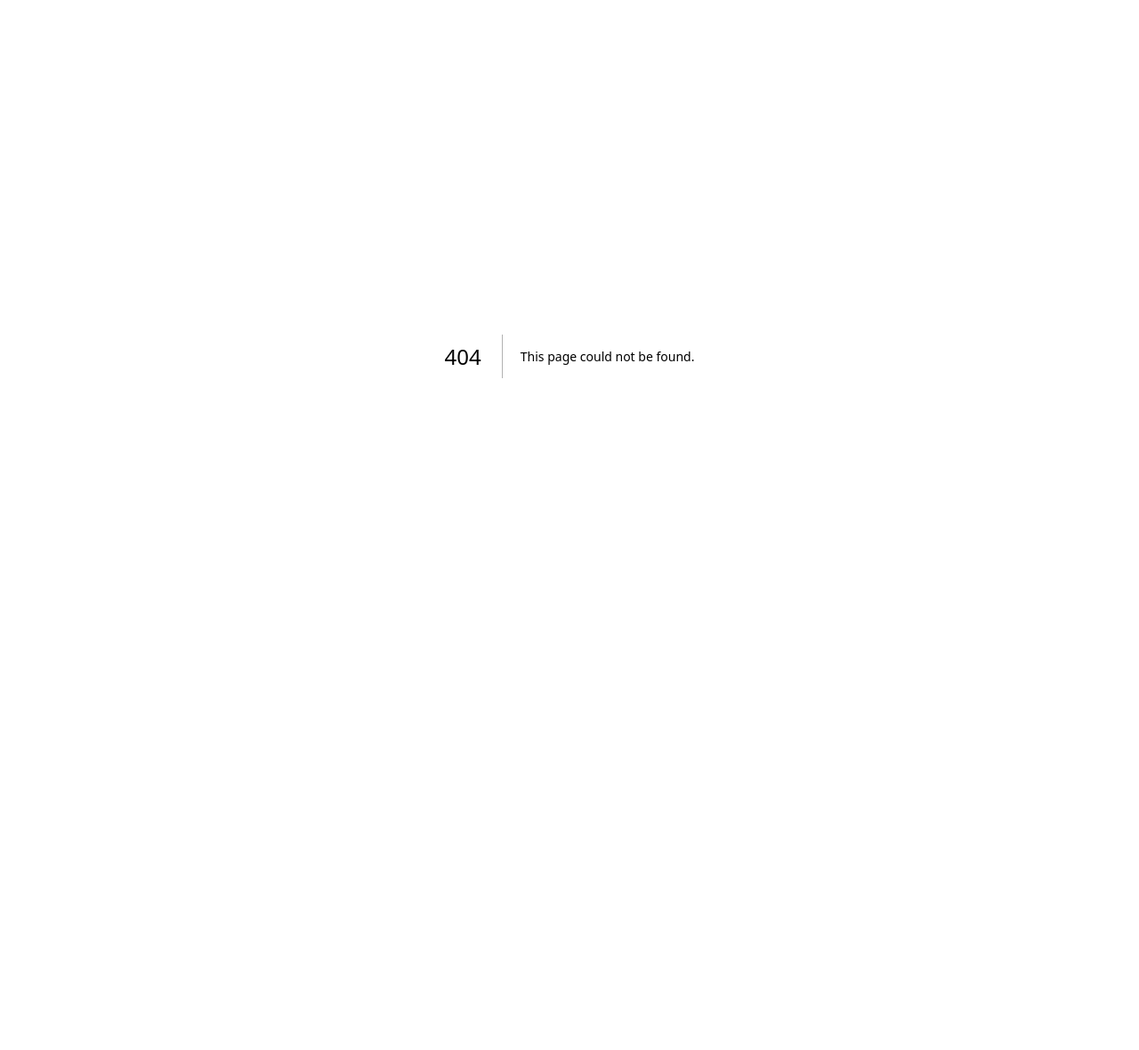
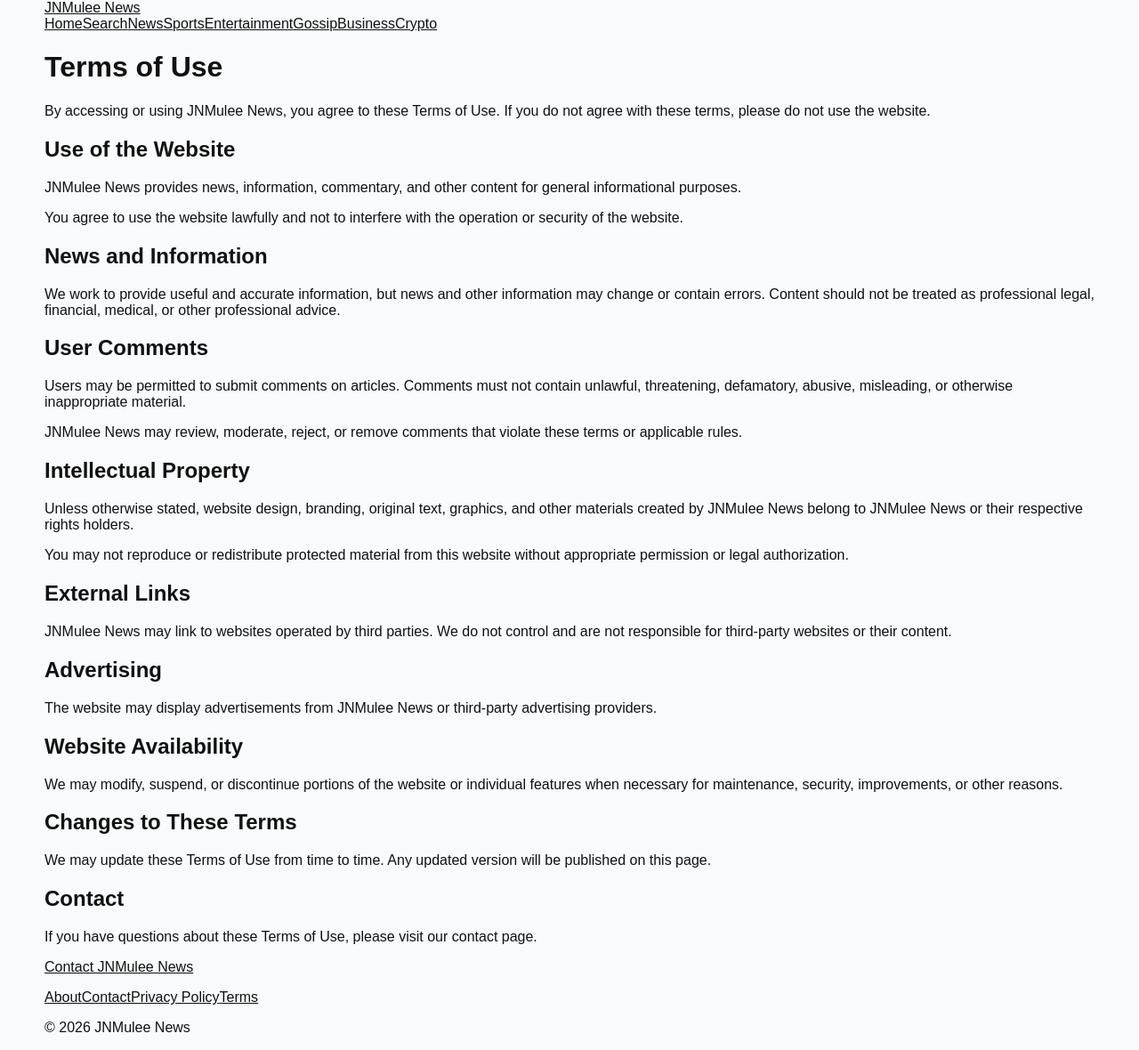
Before and after one commit to JnmuleeNews/Jnmulee-news, a Next.js app: page /terms in a window 1280 px wide. Before the commit this address had no page. Shown: the whole page at 89% size. Before the commit the page ends 800 px from the top, so only its background shows below. Built offline with nearby package versions, Linux system fonts and the light colour scheme.

Commit message:
Create terms/page.tsx

```diff
--- /dev/null
+++ b/app/terms/page.tsx
@@ -0,0 +1,149 @@
+import Link from "next/link";
+
+export const metadata = {
+  title: "Terms of Use | JNMulee News",
+  description: "Terms of Use for JNMulee News.",
+};
+
+export default function TermsPage() {
+  return (
+    <main>
+      <header className="siteHeader">
+        <div className="container headerInner">
+          <Link href="/" className="logo">
+            JNMulee News
+          </Link>
+
+          <nav>
+            <Link href="/">Home</Link>
+            <Link href="/search">Search</Link>
+            <Link href="/category/news">News</Link>
+            <Link href="/category/sport">Sports</Link>
+            <Link href="/category/entertainment">
+              Entertainment
+            </Link>
+            <Link href="/category/gossip">Gossip</Link>
+            <Link href="/category/business">Business</Link>
+            <Link href="/category/crypto">Crypto</Link>
+          </nav>
+        </div>
+      </header>
+
+      <div className="container pageContainer">
+        <h1>Terms of Use</h1>
+
+        <p>
+          By accessing or using JNMulee News, you agree to these
+          Terms of Use. If you do not agree with these terms, please
+          do not use the website.
+        </p>
+
+        <h2>Use of the Website</h2>
+
+        <p>
+          JNMulee News provides news, information, commentary, and
+          other content for general informational purposes.
+        </p>
+
+        <p>
+          You agree to use the website lawfully and not to interfere
+          with the operation or security of the website.
+        </p>
+
+        <h2>News and Information</h2>
+
+        <p>
+          We work to provide useful and accurate information, but
+          news and other information may change or contain errors.
+          Content should not be treated as professional legal,
+          financial, medical, or other professional advice.
+        </p>
+
+        <h2>User Comments</h2>
+
+        <p>
+          Users may be permitted to submit comments on articles.
+          Comments must not contain unlawful, threatening,
+          defamatory, abusive, misleading, or otherwise inappropriate
+          material.
+        </p>
+
+        <p>
+          JNMulee News may review, moderate, reject, or remove
+          comments that violate these terms or applicable rules.
+        </p>
+
+        <h2>Intellectual Property</h2>
+
+        <p>
+          Unless otherwise stated, website design, branding,
+          original text, graphics, and other materials created by
+          JNMulee News belong to JNMulee News or their respective
+          rights holders.
+        </p>
+
+        <p>
+          You may not reproduce or redistribute protected material
+          from this website without appropriate permission or legal
+          authorization.
+        </p>
+
+        <h2>External Links</h2>
+
+        <p>
+          JNMulee News may link to websites operated by third
+          parties. We do not control and are not responsible for
+          third-party websites or their content.
+        </p>
+
+        <h2>Advertising</h2>
+
+        <p>
+          The website may display advertisements from JNMulee News
+          or third-party advertising providers.
+        </p>
+
+        <h2>Website Availability</h2>
+
+        <p>
+          We may modify, suspend, or discontinue portions of the
+          website or individual features when necessary for
+          maintenance, security, improvements, or other reasons.
+        </p>
+
+        <h2>Changes to These Terms</h2>
+
+        <p>
+          We may update these Terms of Use from time to time. Any
+          updated version will be published on this page.
+        </p>
+
+        <h2>Contact</h2>
+
+        <p>
+          If you have questions about these Terms of Use, please
+          visit our contact page.
+        </p>
+
+        <p>
+          <Link href="/contact">Contact JNMulee News</Link>
+        </p>
+      </div>
+
+      <footer className="siteFooter">
+        <div className="container">
+          <div className="footerLinks">
+            <Link href="/about">About</Link>
+            <Link href="/contact">Contact</Link>
+            <Link href="/privacy">Privacy Policy</Link>
+            <Link href="/terms">Terms</Link>
+          </div>
+
+          <p>
+            © {new Date().getFullYear()} JNMulee News
+          </p>
+        </div>
+      </footer>
+    </main>
+  );
+}
```
